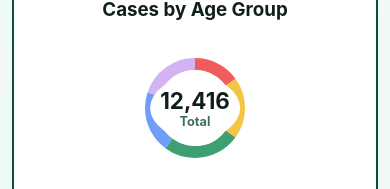
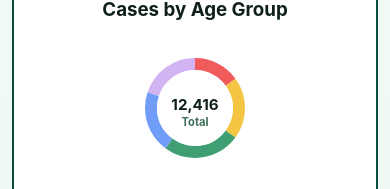
Before and after one commit to Ranny2020/Capstone-project-Disease-Surveillance-dashboard-, a website: page analytics.html in a window 390 px wide. Shown: the part 472-661 px from the top of the page. Drawn offline with Linux system fonts and the light colour scheme.

Commit message:
Add files via upload

```diff
--- a/analytics.css
+++ b/analytics.css
@@ -148,6 +148,11 @@
   .donut svg{max-width:100%;height:auto;display:block}
   .donut .donut-center{position:absolute}
   .loc-name{max-width:40%;}
+
+  /* Reduce center total size so it fits inside smaller donuts on mobile */
+  .donut .donut-center { padding: 6px; }
+  .donut .donut-center strong { font-size: 1rem; line-height: 1; }
+  .donut .donut-center .muted { font-size: 0.75rem; }
 }
 
 @media (max-width: 640px) {
@@ -166,4 +171,8 @@
   .donut.big { width: 100px; height: 100px; }
   .pie { width: 140px; height: 140px; }
   .bar { width: 22px; }
+
+  /* further reduce the total text on very small screens */
+  .donut .donut-center strong { font-size: 0.95rem; }
+  .donut .donut-center .muted { font-size: 0.7rem; }
 }
```
